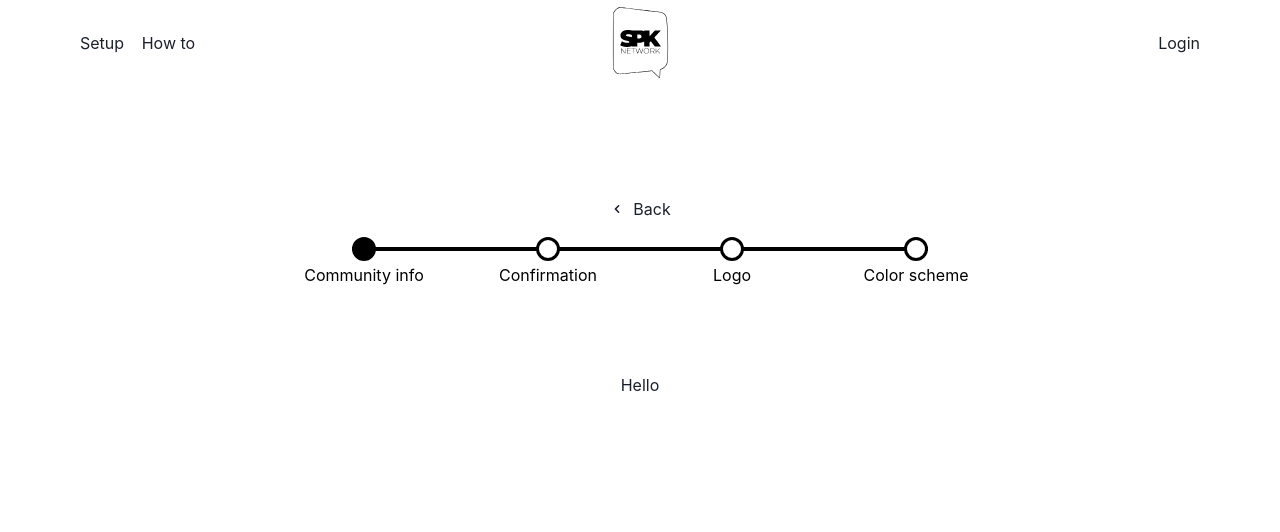
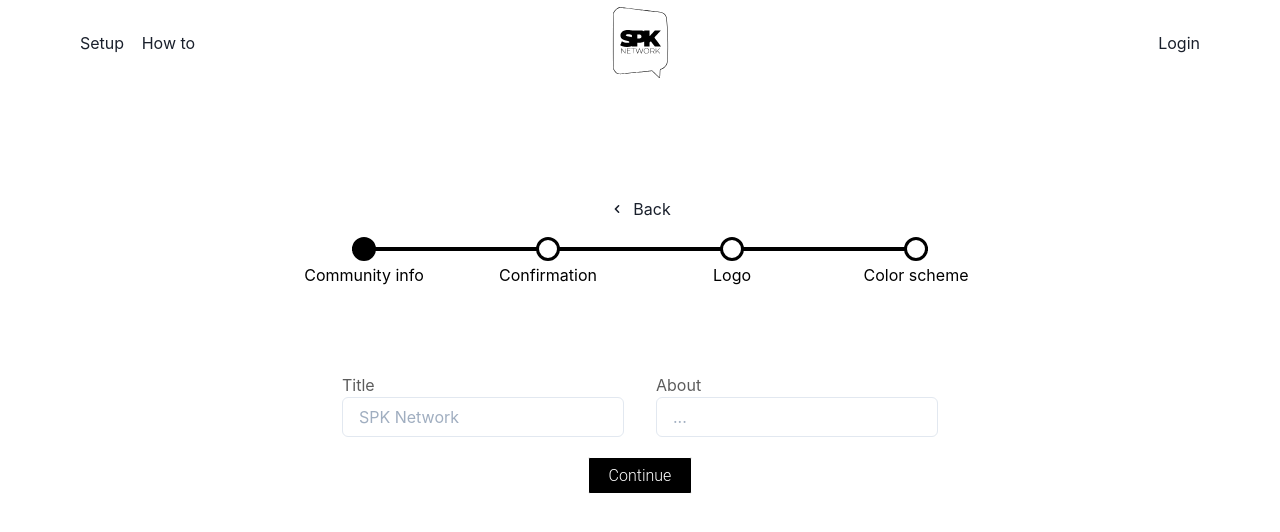
Before and after one commit to 3speaknetwork/decency_starting-point, a Next.js app: page /setup in a window 1280 px wide. Both pictures are taken after a click on the element "Create a HIVE community". Shown: the top 532 px of the page. Built offline with nearby package versions, Linux system fonts and the light colour scheme; what @hiveio/dhive would draw is missing.

Commit message:
feat/create-community added form for account creation and confirmation page

```diff
--- a/api/index.ts
+++ b/api/index.ts
@@ -52,18 +52,21 @@ export const getCommunity = (
 interface CreateCommunityPayload {
   username: string;
   communityName: string;
-  auths: {
-    owner: string;
-    active: string;
-    posting: string;
-  };
+  aboutCommunity: string;
+  fee: string;
+  communityHiveID: string;
 }
 
+const genUsername = (): string => {
+  return `hive-${Math.floor(Math.random() * 100000) + 100000}`;
+};
+
+const genWif = (): string =>
+  "P" +
+  base58.encode(cryptoUtils.sha256(Math.random().toString(36).substring(7)));
+
 const makePrivateKeys = (communityName: string) => {
-  const wif = base58.encode(
-    cryptoUtils.sha256(Math.random().toString(36).substring(7))
-  );
-
+  const wif = genWif();
   return {
     ownerKey: PrivateKey.fromLogin(communityName, wif, "owner"),
     activeKey: PrivateKey.fromLogin(communityName, wif, "active"),
@@ -72,25 +75,34 @@ const makePrivateKeys = (communityName: string) => {
   };
 };
 
+export const getCommunityCreationInfo = async () => {
+  const communityHiveID = genUsername();
+  const wif = genWif();
+  const r = await hiveClient.database.getChainProperties();
+  const asset = parseAsset(r.account_creation_fee.toString());
+  const fee = `${numeral(asset.amount).format("0.000")} ${asset.symbol}`;
+
+  return {
+    username: communityHiveID,
+    fee,
+    wif,
+  };
+};
+
 export const createCommunity = async ({
   username,
   communityName,
+  fee,
+  communityHiveID,
 }: CreateCommunityPayload) => {
-  let fee = "";
-
-  hiveClient.database.getChainProperties().then((r) => {
-    const asset = parseAsset(r.account_creation_fee.toString());
-    fee = `${numeral(asset.amount).format("0.000")} ${asset.symbol}`;
-  });
-
   if (fee) {
-    const keys = makePrivateKeys(communityName);
+    const keys = makePrivateKeys(communityHiveID);
     const operations = [
       "account_create",
       {
         fee,
         creator: username,
-        new_account_name: communityName,
+        new_account_name: communityHiveID,
         owner: {
           weight_threshold: 1,
           account_auths: [],
--- a/components/sections/Proccess.tsx
+++ b/components/sections/Proccess.tsx
@@ -8,6 +8,7 @@ import { LogoCustomize } from "./customize/logoCustomize";
 import { CommunityCreate } from "./customize/communityCreate";
 import { useRecoilState } from "recoil";
 import { stepState } from "state/user/slice";
+import { CommunityConfirmation } from "./communityConfirmation";
 
 enum Steps {
   Logo = "Logo",
@@ -30,6 +31,7 @@ export const Proccess: React.FC<Props> = ({ create, onExit }) => {
 
   const handleBack = () => {
     if (step === 0) {
+      setStep(0);
       onExit();
     } else {
       setStep(step - 1);
@@ -44,7 +46,11 @@ export const Proccess: React.FC<Props> = ({ create, onExit }) => {
           <LogoCustomize onNext={() => setStep(step + 1)} />
         )}
         {steps[step] === Steps.Color && (
-          <ColorScheme onNext={() => setStep(step + 1)} />
+          <ColorScheme
+            onNext={() =>
+              create ? router.push("/summary") : setStep(step + 1)
+            }
+          />
         )}
         {steps[step] === Steps.Community && !create && (
           <CommunityCustomize onNext={() => router.push("/summary")} />
@@ -52,6 +58,9 @@ export const Proccess: React.FC<Props> = ({ create, onExit }) => {
         {steps[step] === Steps.Community && create && (
           <CommunityCreate onNext={() => setStep(step + 1)} />
         )}
+        {steps[step] === Steps.Conrifmation && (
+          <CommunityConfirmation onNext={() => setStep(step + 1)} />
+        )}
       </Box>
     </>
   );
--- /dev/null
+++ b/components/sections/communityConfirmation.tsx
@@ -0,0 +1,47 @@
+import React from "react";
+import { Flex, Text } from "@chakra-ui/react";
+import { useRecoilValue } from "recoil";
+import { SectionWrapper } from "components/wrappers/sectionWrapper";
+import { communityCreationState } from "state/user/slice";
+import { PrimaryButton } from "components/items/primaryButton";
+
+interface Props {
+  onNext: () => void;
+}
+
+export const CommunityConfirmation: React.FC<Props> = ({ onNext }) => {
+  const communityInfo = useRecoilValue(communityCreationState);
+
+  return (
+    <SectionWrapper>
+      <Text mb={1} fontWeight={700} fontSize="1.3rem">
+        Here&apos;s your community summary
+      </Text>
+      <Flex
+        maxWidth="20rem"
+        fontSize="1.2rem"
+        direction="column"
+        alignItems="flex-start"
+      >
+        <Text>
+          Account creation fee: <b>{communityInfo.fee}</b>
+        </Text>
+        <Text>
+          Community hive ID: <b>{communityInfo.communityHiveID}</b>
+        </Text>
+        <Text>
+          Community name: <b>{communityInfo.title}</b>
+        </Text>
+        <Text>
+          About community: <b>{communityInfo.about}</b>
+        </Text>
+        <Text color="red.500">
+          Community password: <b>{communityInfo.wif}</b>
+        </Text>
+      </Flex>
+      <Flex mt={4} justifyContent="center">
+        <PrimaryButton onClick={onNext}>Confirm</PrimaryButton>
+      </Flex>
+    </SectionWrapper>
+  );
+};
--- a/components/sections/customize/communityCreate.tsx
+++ b/components/sections/customize/communityCreate.tsx
@@ -1,15 +1,82 @@
 import React from "react";
+import styled from "styled-components";
+import { useRecoilState } from "recoil";
+import { Formik } from "formik";
 import { Flex } from "@chakra-ui/react";
 import { SectionWrapper } from "components/wrappers/sectionWrapper";
+import { communityCreationState } from "state/user/slice";
+import { CommunityInput } from "components/form/CommunityInput";
+import { PrimaryButton } from "components/items/primaryButton";
+import { getCommunityCreationInfo } from "api";
 
 interface Props {
   onNext: () => void;
 }
 
 export const CommunityCreate: React.FC<Props> = ({ onNext }) => {
+  const [_communityInfo, setCommunityInfo] = useRecoilState(
+    communityCreationState
+  );
+
   return (
     <SectionWrapper>
-      <Flex>Hello</Flex>
+      <Formik
+        initialValues={{ title: "", about: "" }}
+        validate={({ title, about }) => {
+          const errors: any = {};
+
+          if (!title) errors.title = "Required!";
+          if (!about) errors.about = "Required!";
+
+          return errors;
+        }}
+        onSubmit={async ({ title, about }) => {
+          const { fee, username, wif } = await getCommunityCreationInfo();
+
+          setCommunityInfo({
+            about,
+            title,
+            fee,
+            wif,
+            communityHiveID: username,
+          });
+          onNext();
+        }}
+      >
+        {({ values, errors, handleChange, handleBlur, handleSubmit }) => (
+          <form onSubmit={handleSubmit}>
+            <CustomizeWrapper gap="2rem" mb="0.5rem">
+              <CommunityInput
+                title="Title"
+                error={errors.title ?? ""}
+                isInvalid={!!errors.title}
+                onBlur={handleBlur}
+                onChange={handleChange}
+                value={values.title}
+                name="title"
+                placeHolder="SPK Network"
+              />
+              <CommunityInput
+                title="About"
+                error={errors.about ?? ""}
+                isInvalid={!!errors.about}
+                onBlur={handleBlur}
+                onChange={handleChange}
+                value={values.about}
+                name="about"
+                placeHolder="..."
+              />
+            </CustomizeWrapper>
+            <Flex justifyContent="center">
+              <PrimaryButton type="submit">Continue</PrimaryButton>
+            </Flex>
+          </form>
+        )}
+      </Formik>
     </SectionWrapper>
   );
 };
+
+const CustomizeWrapper = styled(Flex)`
+  flex-wrap: wrap;
+`;
--- a/state/user/slice.ts
+++ b/state/user/slice.ts
@@ -1,9 +1,20 @@
 import { ColorSchemes } from "constants/constants";
 import { atom } from "recoil";
 
-export const userState = atom({
+export const userState = atom<any>({
   key: "user_state",
   default: null,
+});
+
+export const communityCreationState = atom({
+  key: "community_state",
+  default: {
+    title: "",
+    about: "",
+    fee: "",
+    wif: "",
+    communityHiveID: "",
+  },
 });
 
 export const stepState = atom<number>({
```
